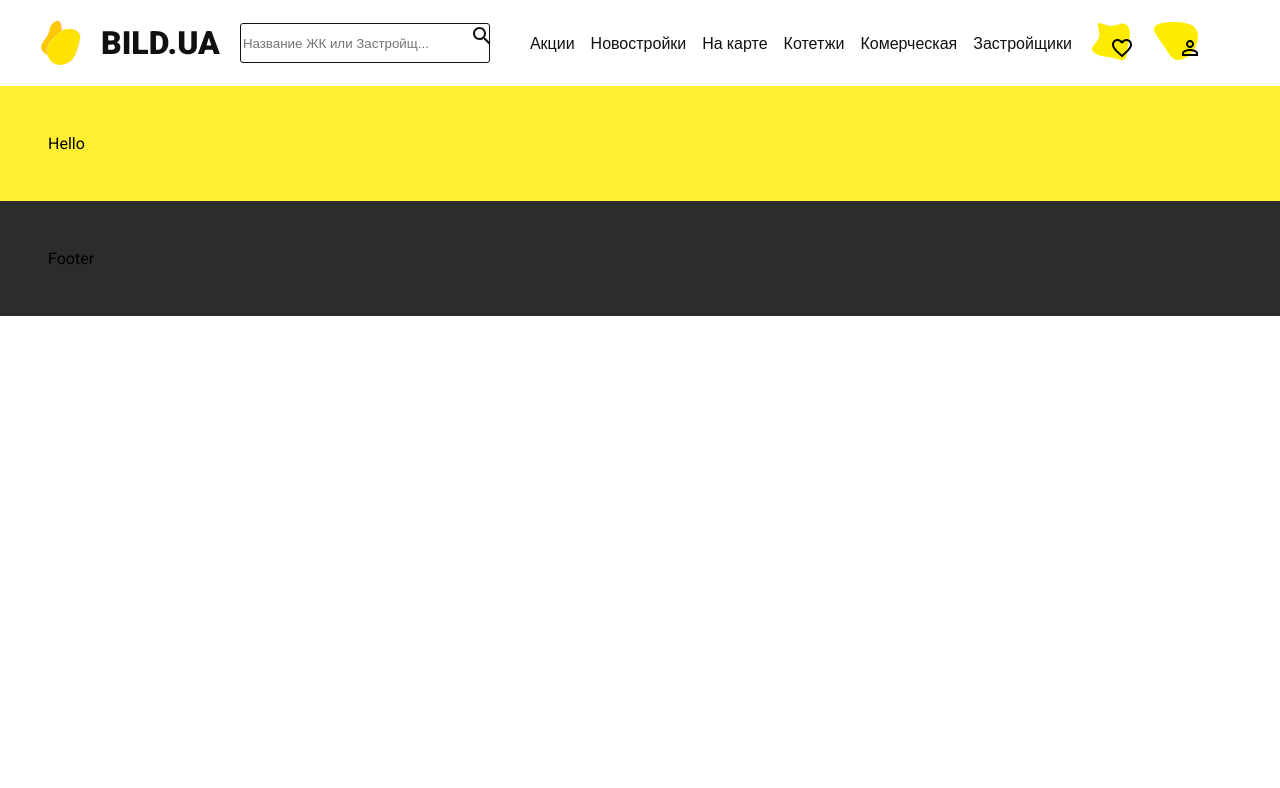
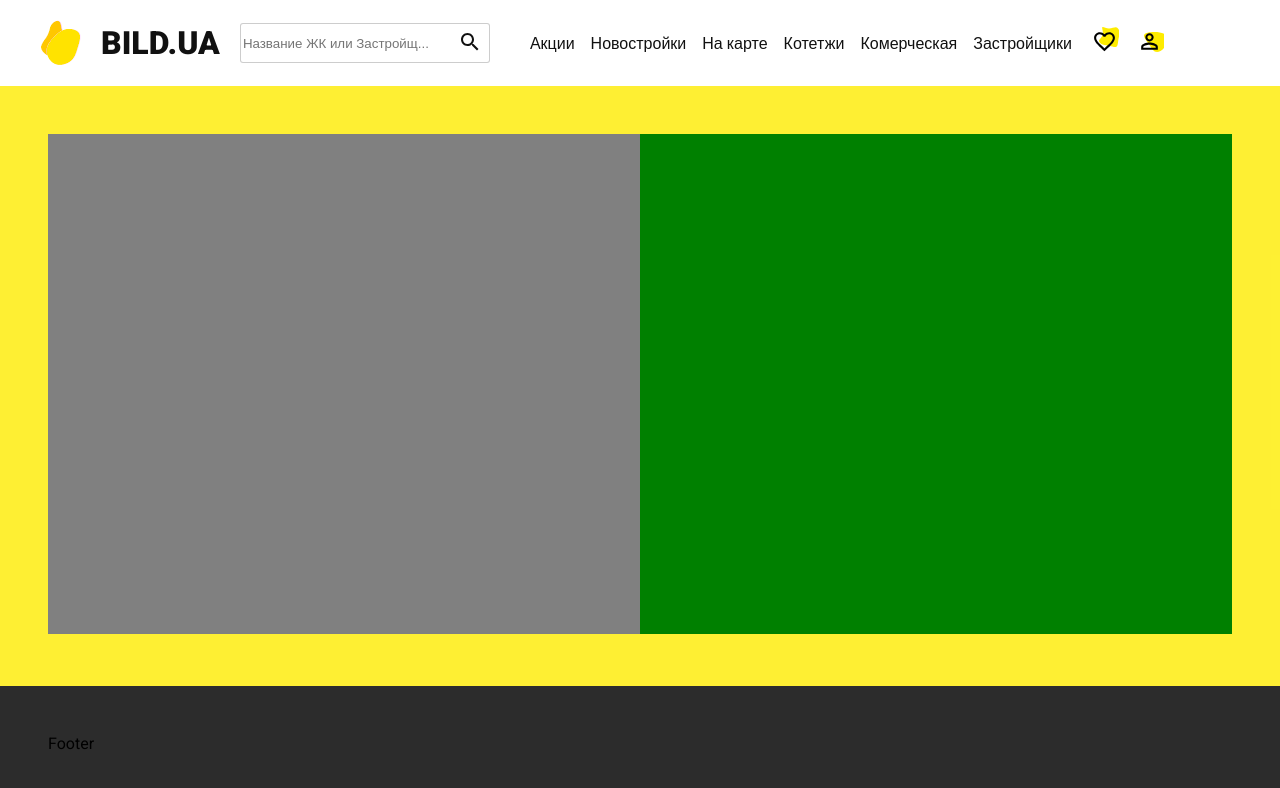
Before and after one commit to YevgeniiKlochkov/Bild, a Next.js app: page / in a window 1280 px wide. Shown: the top 788 px of the page. Built offline with nearby package versions, Linux system fonts and the light colour scheme.

Commit message:
Created section "SectionSearch"

```diff
--- a/components/groupButtons/GroupButtons.js
+++ b/components/groupButtons/GroupButtons.js
@@ -1,37 +1,50 @@
 import styled from 'styled-components';
 
-const Icon = styled.a`
-    img {
+const Picture = styled.img`
     position: relative;
     z-index: 2;
-    }
+    width: 25px;
 
-    &:before {
+`
+
+const Icon = styled.a`
+
+    &::before {
     content:"";
     display: inline-block;
     position: relative;
-    right: -20px;
+    right: -27px;
+    top: -7px;
     z-index: 1;
+    height: 20px;
+    width: 20px;
+    background-position: top left;
+    background-repeat: no-repeat;
+    background-size: cover;
     }
-   &:first-of-type:before {
-    content: url(/blobShapeBuilds.svg);
+
+   &:first-of-type::before {
+    background-image: url(/blobShapeBuilds.svg);
+
    }
-   &:last-of-type:before {
-    content: url(/blobShapeDoc.svg);
+   &:last-of-type::before {
+    background-image: url(/blobShapeDoc.svg);
+    top: -2px;
    }
 `
 const Icons = styled.nav`
-    weight: 100px;
+    display: flex;
 `
+
 
 const GroupButtons = (props) => {
     return <Icons>
         <Icon>
-            <img src="/heart.svg" alt="Избранное"/>
+            <Picture src="/heart.svg" alt="Избранное"/>
             {/*<img src="/blobShapeBuilds.svg" alt="Фон"/>*/}
         </Icon>
         <Icon>
-            <img src="/person.svg" alt="Избранное"/>
+            <Picture src="/person.svg" alt="Избранное"/>
             {/*<img src="/blobShapeDoc.svg" alt="Фон"/>*/}
         </Icon>
     </Icons>
--- a/components/hello/Hello.js
+++ /dev/null
@@ -1,15 +0,0 @@
-import styled from 'styled-components';
-
-const Container = styled.div`
-  background: rgba(254,236,0,.8);
-  padding: 3rem;
-`
-
-
-const Hello = (props) => {
-    return <Container>
-        Hello
-    </Container>
-}
-
-export default Hello
--- a/components/menuItem/MenuItem.js
+++ b/components/menuItem/MenuItem.js
@@ -4,7 +4,7 @@ const Item = styled.a`
     @import "./components/font.css";
     font-family: "logoBild", sans-serif;
 
-    font-size: 1rem;
+    font-size: 0,875rem;
     padding-left: 1rem;
     &:hover{
         text-decoration: underline;
--- a/components/search/Search.js
+++ b/components/search/Search.js
@@ -4,7 +4,7 @@ const Container = styled.div`
   .fieldSearch {
     width: 250px;
     height: 40px;
-    border: 1px #111 solid;
+    border: .1rem solid hsla(0,0%,60.8%,.5);
     border-radius: 3px;
   }
 
@@ -14,7 +14,9 @@ const Container = styled.div`
     border: none;
     background: none;
     position: relative;
-    left:-20px;
+    left: -32px;
+    top: 6px;
+
   }
 
 
--- /dev/null
+++ b/components/sectionSearch/SectionSearch.js
@@ -0,0 +1,34 @@
+import styled from 'styled-components';
+
+const Container = styled.div`
+  background: rgba(254,236,0,.8);
+  padding: 3rem;
+  margin: 40 0;
+`
+
+const Inner = styled.div`
+  max-width; 1250px;
+`
+
+const Col2 = styled.div`
+    display: inline-block;
+    width: 50%;
+    height: 500px;
+    background: gray;
+    &:last-of-type {
+        background: green;
+    }
+`
+
+
+const SectionSearch = (props) => {
+    return <Container>
+        <Inner>
+            <Col2/>
+            <Col2/>
+        </Inner>
+
+    </Container>
+}
+
+export default SectionSearch
--- a/pages/index.js
+++ b/pages/index.js
@@ -1,7 +1,7 @@
 import Head from 'next/head'
 import Footer from "../components/footer/Footer";
 import Header from "../components/header/Header";
-import Hello from "../components/hello/Hello";
+import SectionSearch from "../components/sectionSearch/SectionSearch";
 import Layout from "../components/layout/Layout";
 
 
@@ -9,7 +9,7 @@ export default function Home() {
   return (
       <Layout>
         <Header></Header>
-        <Hello></Hello>
+        <SectionSearch></SectionSearch>
         <Footer></Footer>
       </Layout>
   )
```
